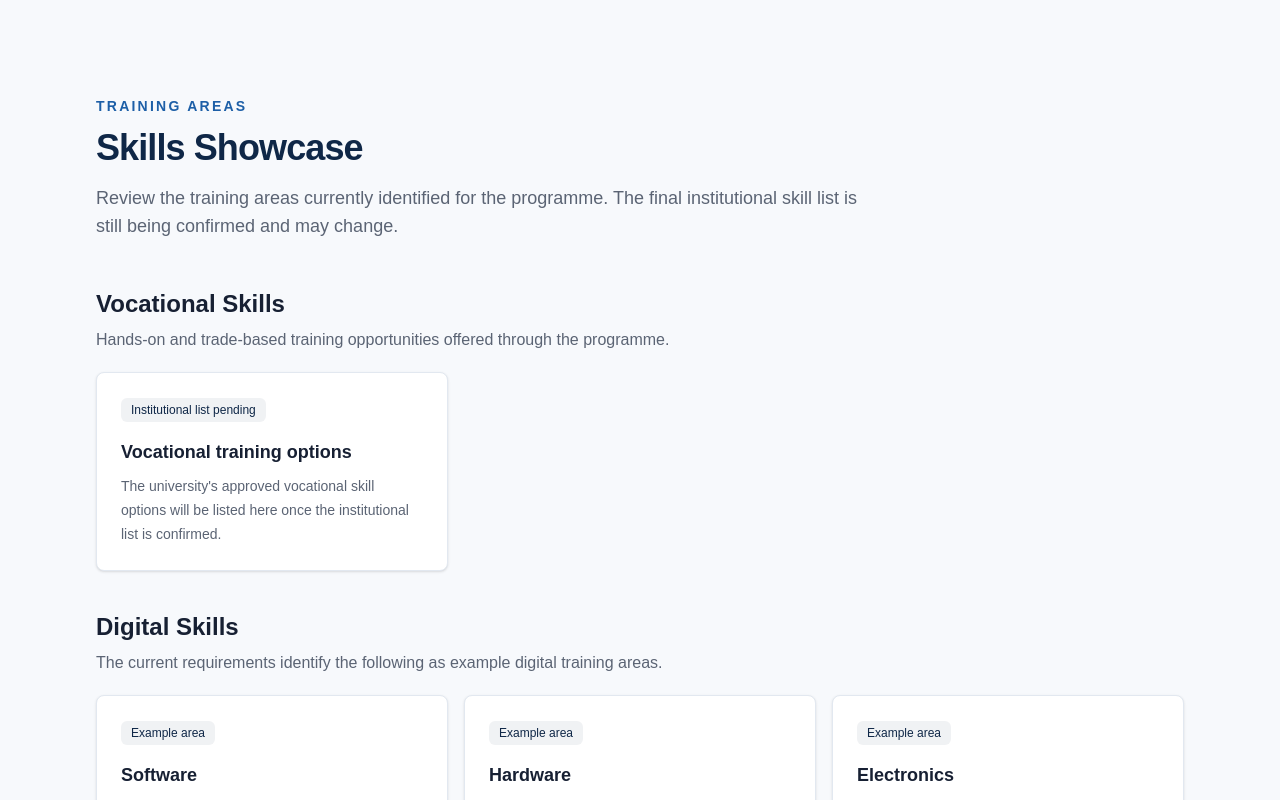
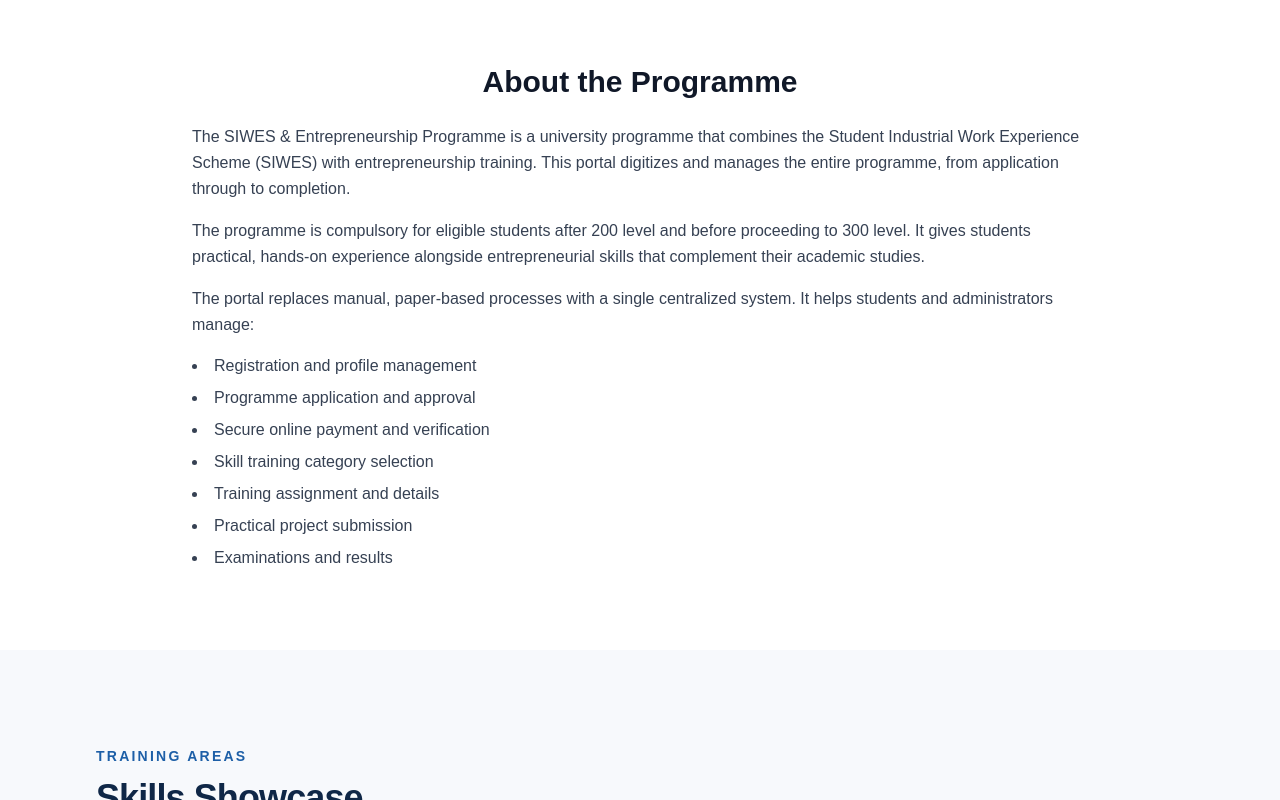
Before and after one commit to University-SIWES-Team/siwes-entrepreneurship-portal, a Next.js app: page / in a window 1280 px wide. Shown: the top 800 px of the page. Built offline with nearby package versions, Linux system fonts and the light colour scheme.

Commit message:
feat: add about section

```diff
--- /dev/null
+++ b/app/components/About.tsx
@@ -0,0 +1,52 @@
+// About.tsx
+// This is a React component. Think of it as a function that returns HTML.
+// Differences from plain HTML you'll notice below:
+//   - we use "className" instead of "class" (class is a reserved word in JS)
+//   - the whole block of HTML-like code is returned from a function
+//   - {" "} or {variable} would insert JS values, but we don't need that here
+
+export default function About() {
+  return (
+    <section id="about" className="bg-white py-16 px-6">
+      <div className="max-w-4xl mx-auto">
+        {/* Section heading */}
+        <h2 className="text-3xl font-bold text-gray-900 mb-6 text-center">
+          About the Programme
+        </h2>
+
+        {/* What the programme is */}
+        <p className="text-gray-700 leading-relaxed mb-4">
+          The SIWES & Entrepreneurship Programme is a university programme
+          that combines the Student Industrial Work Experience Scheme
+          (SIWES) with entrepreneurship training. This portal digitizes and
+          manages the entire programme, from application through to
+          completion.
+        </p>
+
+        {/* Why students go through it */}
+        <p className="text-gray-700 leading-relaxed mb-4">
+          The programme is compulsory for eligible students after 200 level
+          and before proceeding to 300 level. It gives students practical,
+          hands-on experience alongside entrepreneurial skills that
+          complement their academic studies.
+        </p>
+
+        {/* What the portal helps manage */}
+        <p className="text-gray-700 leading-relaxed mb-4">
+          The portal replaces manual, paper-based processes with a single
+          centralized system. It helps students and administrators manage:
+        </p>
+
+        <ul className="list-disc list-inside text-gray-700 space-y-2 mb-4">
+          <li>Registration and profile management</li>
+          <li>Programme application and approval</li>
+          <li>Secure online payment and verification</li>
+          <li>Skill training category selection</li>
+          <li>Training assignment and details</li>
+          <li>Practical project submission</li>
+          <li>Examinations and results</li>
+        </ul>
+      </div>
+    </section>
+  );
+}
--- a/app/page.tsx
+++ b/app/page.tsx
@@ -1,9 +1,11 @@
+import About from "./components/About";
 import SkillsShowcase from "./components/SkillsShowcase";
 
 export default function Home() {
   return (
     <main className="flex-1 bg-white">
-      <SkillsShowcase />
+      <About />
+  <SkillsShowcase />
     </main>
   );
 }
```
